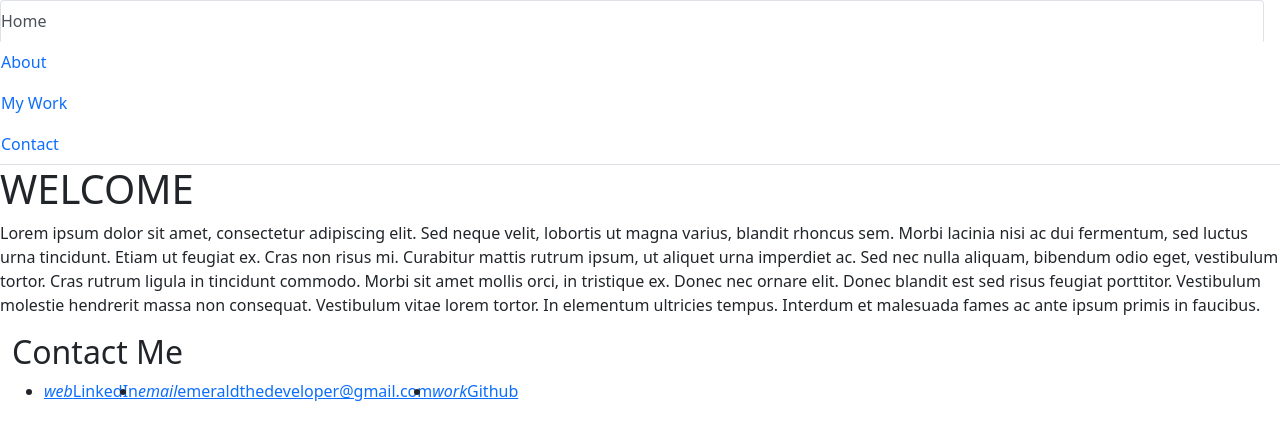
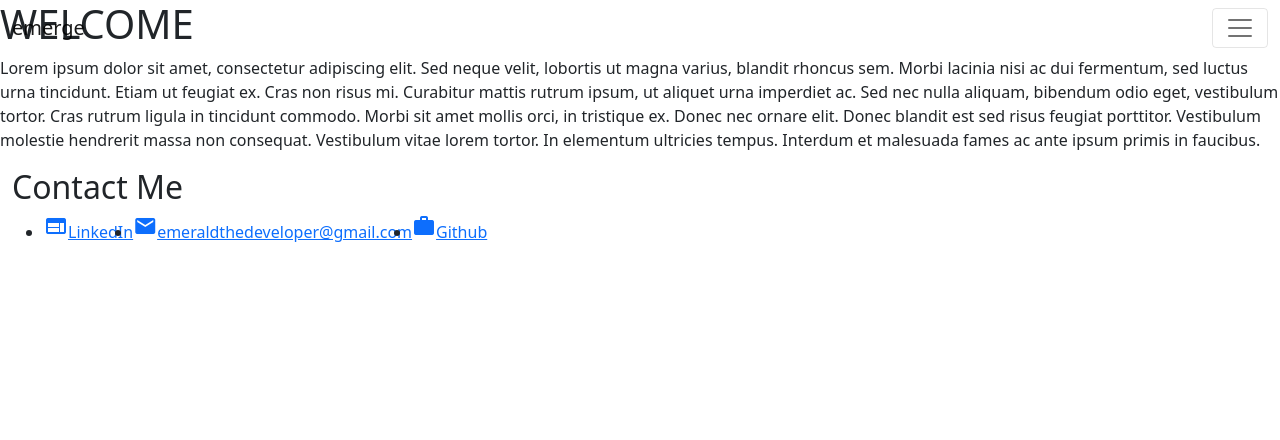
Before and after one commit to EmeraldAGreen/react-emerge-portfolio, a React (Create React App) app: page / in a window 1280 px wide. Shown: the top 440 px of the page. Built offline with nearby package versions, Linux system fonts and the light colour scheme.

Commit message:
material icons

```diff
--- a/src/components/Footer.js
+++ b/src/components/Footer.js
@@ -1,11 +1,11 @@
 import React from "react";
+import 'material-icons/iconfont/material-icons.css';
 
 function Footer() {
   return (
     <div>
       <footer id="contact-me" className="contact-me container-fluid">
             <h2>Contact Me</h2>
-            <article>
                 <ul className="d-flex">
                     <li>
                         <a className="footer-link" href='https://linkedin.com/in/emeraldarielgreen'><i className="material-icons">web</i>LinkedIn</a>
@@ -17,7 +17,6 @@ function Footer() {
                         <a className="footer-link" href='https://github.com/EmeraldAGreen'><i className="material-icons">work</i>Github</a>
                     </li>
                 </ul>
-            </article>
         </footer>
     </div>
   );
--- a/src/components/NavTabs.js
+++ b/src/components/NavTabs.js
@@ -4,6 +4,18 @@ import React from 'react';
 // We assign them to their own variable names
 function NavTabs({ currentPage, handlePageChange }) {
   return (
+    <nav className="navbar navbar-light fixed-top">
+    <div className="container-fluid" >
+      <a className="navbar-brand" href="#">emerge</a>
+      <button className="navbar-toggler" type="button" data-bs-toggle="offcanvas" data-bs-target="#offcanvasNavbar" aria-controls="offcanvasNavbar">
+        <span className="navbar-toggler-icon"></span>
+      </button>
+      <div className="offcanvas show offcanvas-start" tabindex="-1" id="offcanvasNavbar" aria-labelledby="offcanvasNavbarLabel">
+        <div className="offcanvas-header">
+          <h5 className="offcanvas-title" id="offcanvasNavbarLabel"></h5>
+          <button type="button" class="btn-close text-reset" data-bs-dismiss="offcanvas" aria-label="Close"></button>
+        </div>
+        <div className="offcanvas-body">
     <ul className="nav nav-tabs navbar-nav justify-content-end flex-grow-1 pe-3">
       <li className="nav-item">
         <a
@@ -47,6 +59,10 @@ function NavTabs({ currentPage, handlePageChange }) {
         </a>
       </li>
     </ul>
+    </div>
+    </div>
+  </div>
+</nav>
   );
 }
 
```
Also changed, not shown: 6 other files (tests, documents, lock files or other folders).
